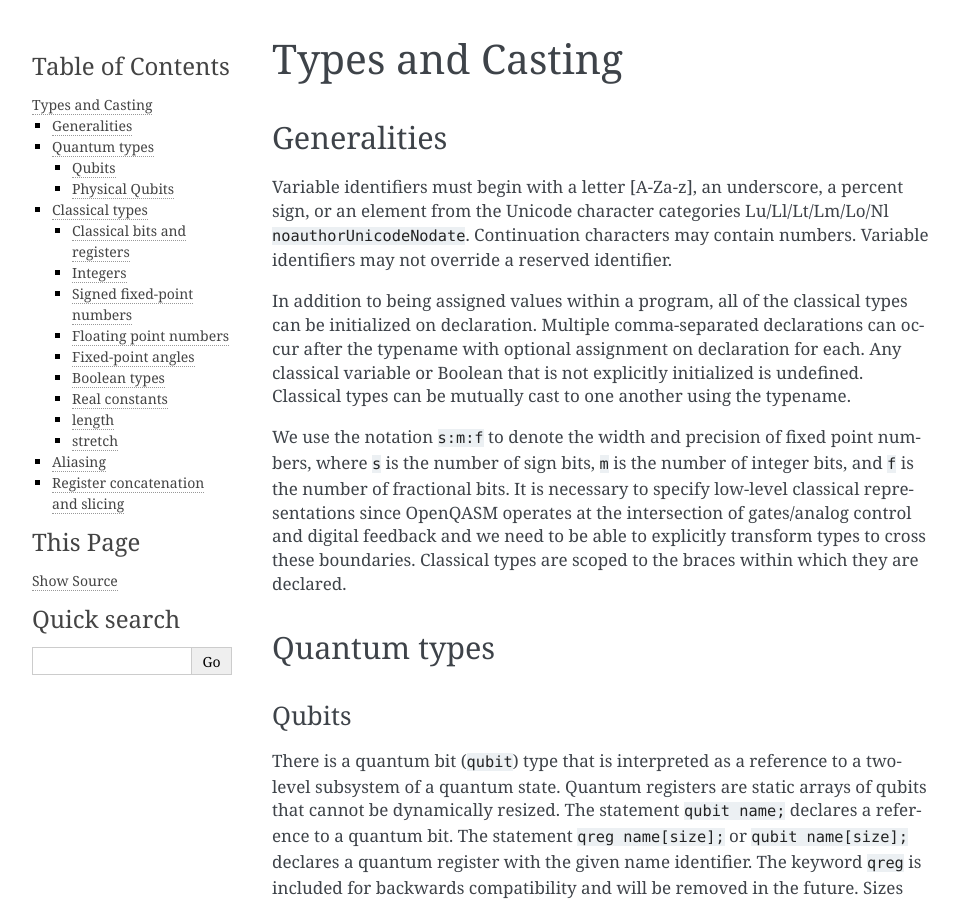
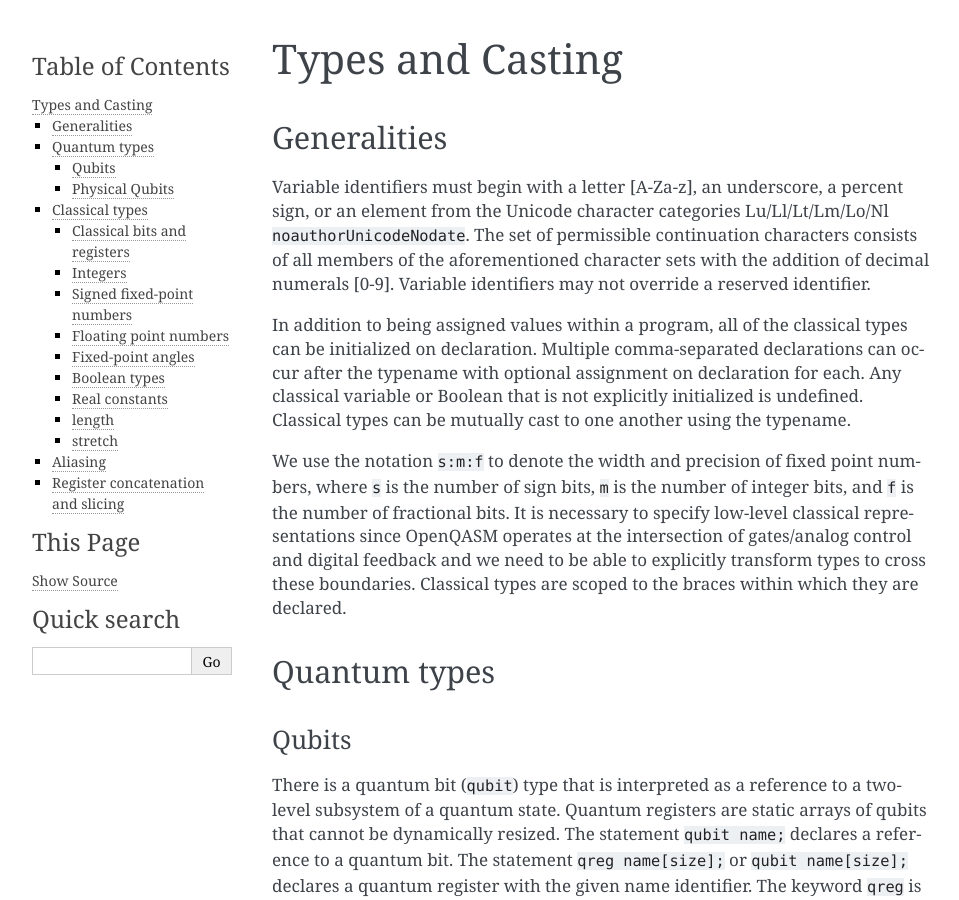
Before and after one commit to openqasm/openqasm, a Sphinx documentation site: the page built from source/language/types.rst, in a window 1280 px wide and 900 px high. Shown: the whole window, without its empty margins (148-1107 px from the left). Built offline with Sphinx 7.4.7, drawn with Linux system fonts in a browser that asks for light colours; cross-references to code outside the pages are shown as plain code.

Commit message:
Better specification of permissible characters in variable identifiers.

```diff
--- a/source/language/types.rst
+++ b/source/language/types.rst
@@ -10,9 +10,10 @@
 
 Variable identifiers must begin with a letter [A-Za-z], an underscore, a
 percent sign, or an element from the Unicode character categories
-Lu/Ll/Lt/Lm/Lo/Nl :cite:`noauthorUnicodeNodate`.
-Continuation characters may contain numbers. Variable identifiers may
-not override a reserved identifier.
+Lu/Ll/Lt/Lm/Lo/Nl :cite:`noauthorUnicodeNodate`. The set of permissible
+continuation characters consists of all members of the aforementioned character
+sets with the addition of decimal numerals [0-9]. Variable identifiers may not
+override a reserved identifier.
 
 In addition to being assigned values within a program, all of the classical
 types can be initialized on declaration. Multiple comma-separated declarations
```
